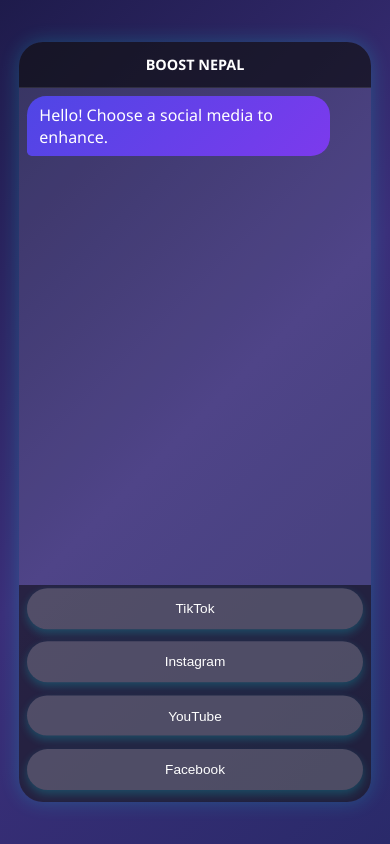
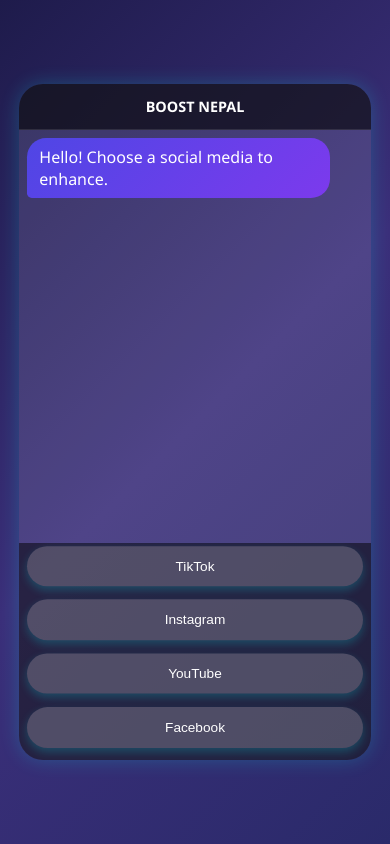
Before and after one commit to BoostNepal/bot, a plain HTML site: page index.html in a window 390 px wide. Drawn offline with Linux system fonts and the light colour scheme.

Commit message:
Update index.html

```diff
--- a/index.html
+++ b/index.html
@@ -210,8 +210,8 @@
             }
             .chat-container {
                 width: 96%;
-                min-height: 90vh;
-                max-height: 90vh;
+                min-height: 80vh;
+                max-height: 80vh;
             }
             .chat-messages {
                 padding: 0.5rem;
```
